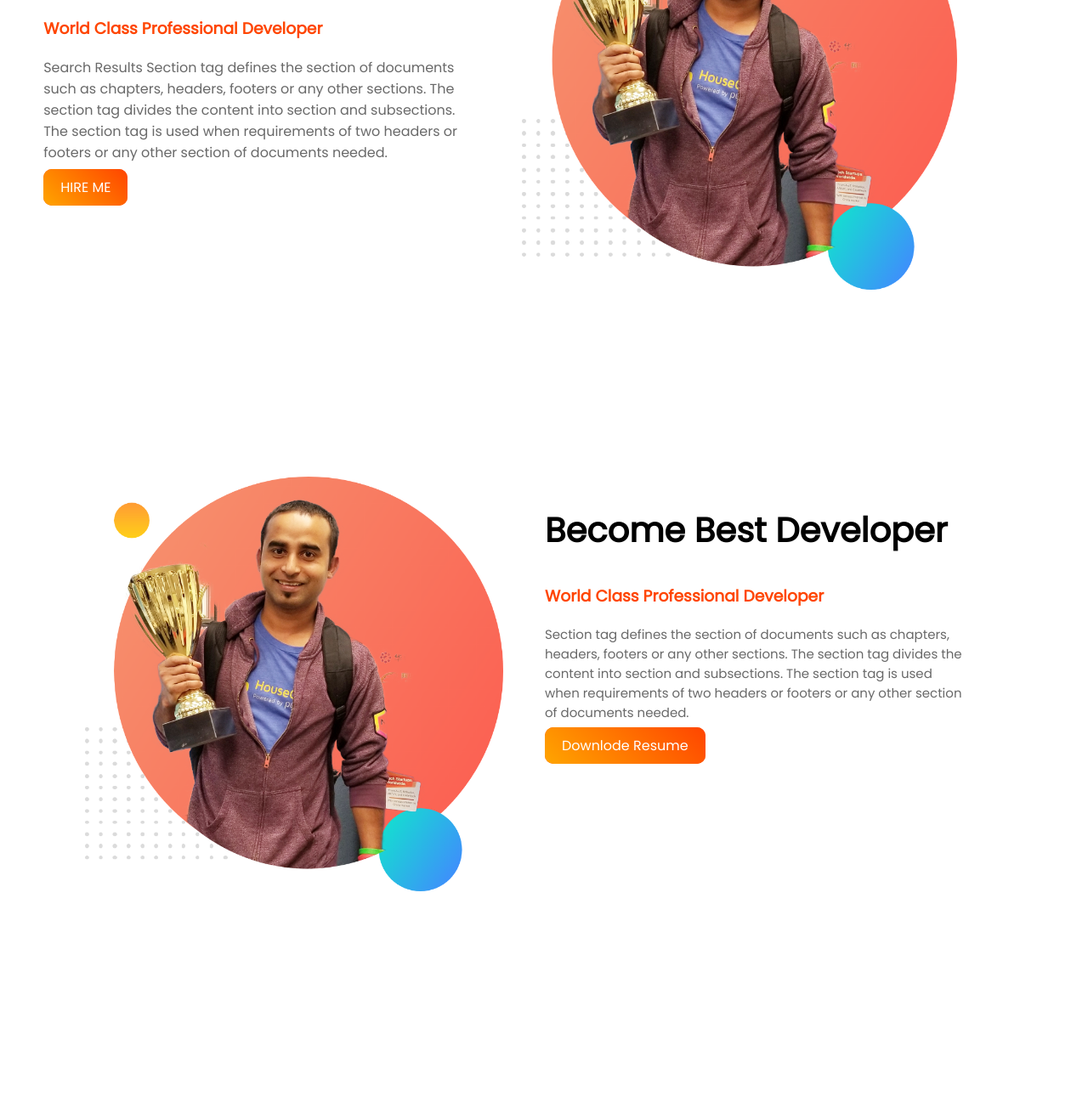
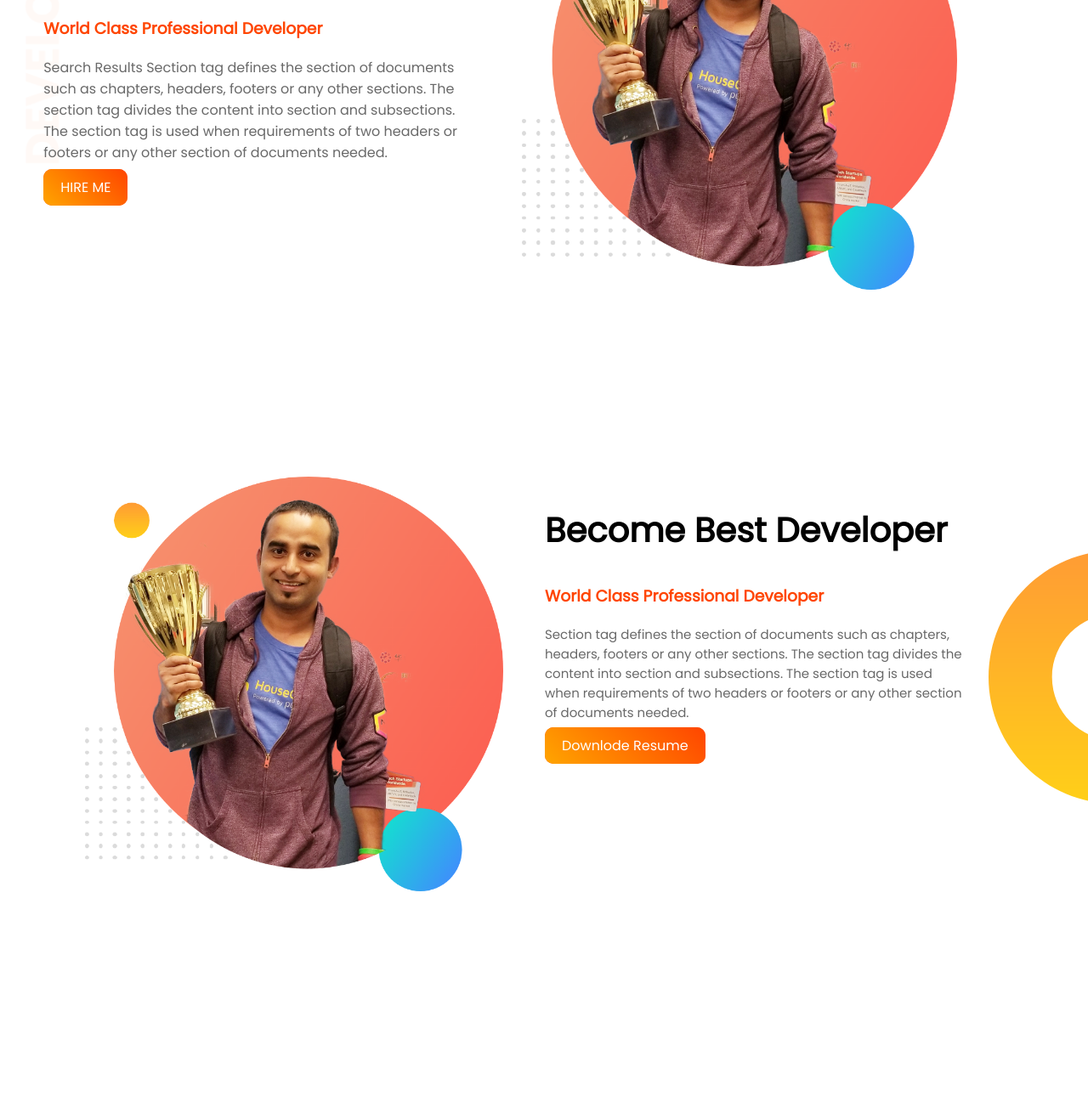
Before and after one commit to siam0297/web-portfolio, a plain HTML site: page index.html in a window 1280 px wide. Shown: the part 167-1457 px from the top of the page at 85% size. Drawn offline with Linux system fonts and the light colour scheme; files whose address does not match are found by name.

Commit message:
new update

```diff
--- a/style.css
+++ b/style.css
@@ -23,7 +23,7 @@ h1{
 .top-background
 {
     padding-left: 5%px;
-    background-image: url("top-banner.png");
+    background-image: url("images/top-banner.png");
     background-repeat: no-repeat;
 }
 
@@ -52,7 +52,7 @@ p{
 
     padding-left: 4%;
     padding-top: 10%;
-    background-image: url("dream-bg.png");
+    background-image: url("images/dream-bg.png");
     background-repeat: no-repeat;
     background-position: right;
 
```
